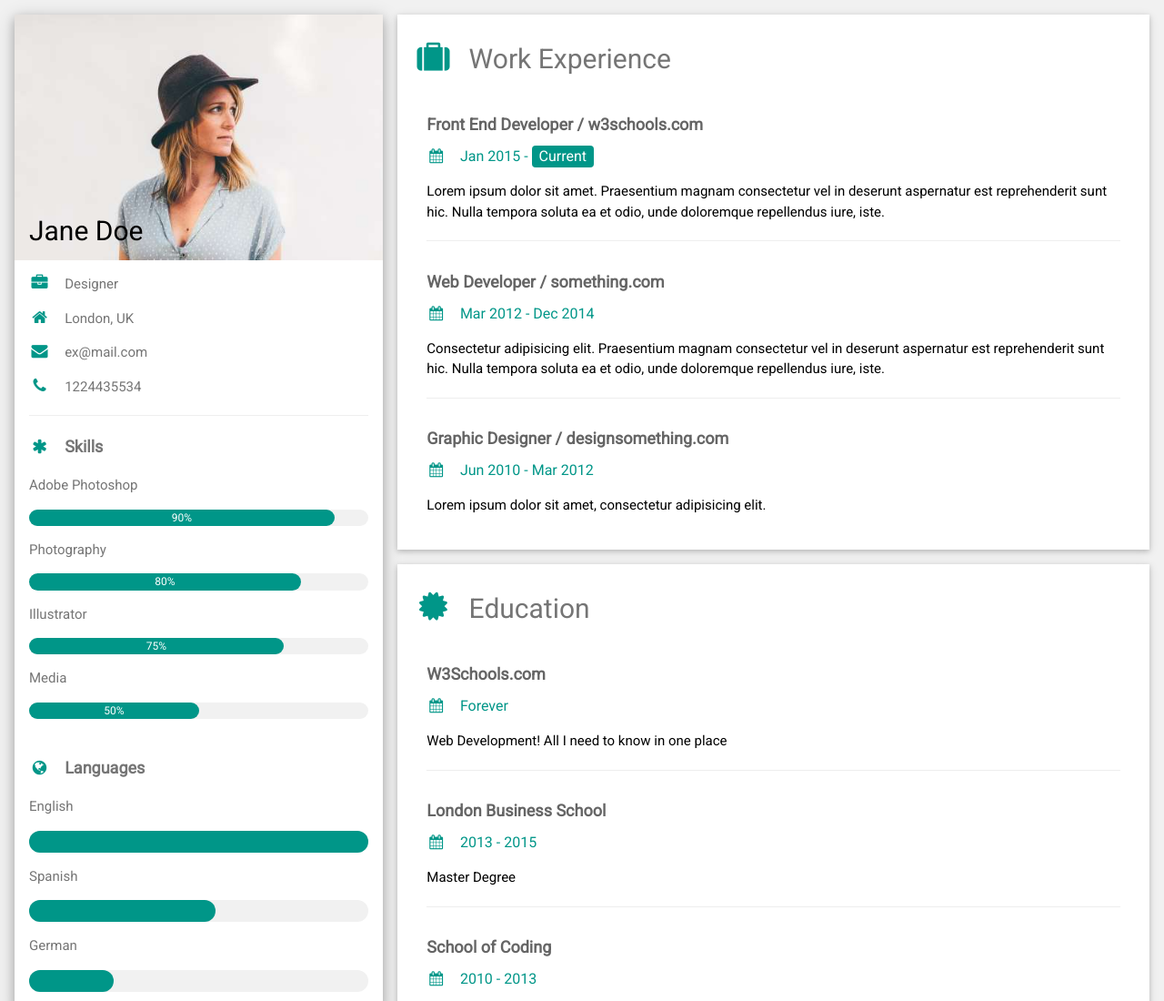
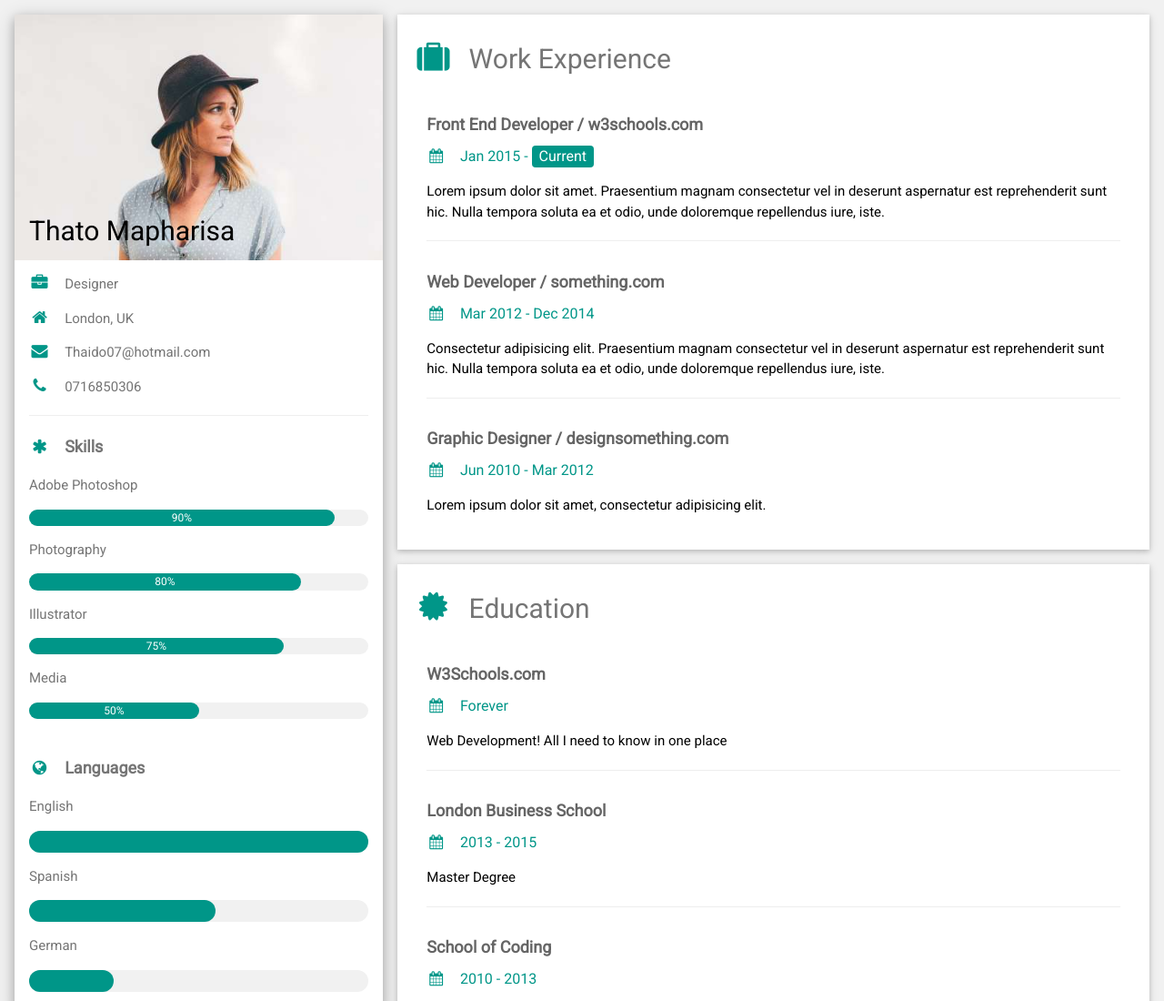
Before and after one commit to abelfrizer/first-assessment, a plain HTML site: page index.html in a window 1280 px wide. Shown: the top 1100 px of the page at 91% size. Drawn offline with nearby package versions, Linux system fonts and the light colour scheme.

Commit message:
Update index.html
Updated my profile on the resume

```diff
--- a/index.html
+++ b/index.html
@@ -3,7 +3,7 @@
 
 <head>
   <meta http-equiv="Content-Type" content="text/html; charset=UTF-8">
-  <title>FirstName Surname's Resume</title>
+  <title>Thato Mapharisa's Resume</title>
 
   <meta charset="UTF-8">
   <meta name="viewport" content="width=device-width, initial-scale=1">
@@ -40,14 +40,14 @@
           <div class="w3-display-container">
             <img src="./assets/avatar_hat.jpg" style="width:100%" alt="Avatar">
             <div class="w3-display-bottomleft w3-container w3-text-black">
-              <h2>Jane Doe</h2>
+              <h2>Thato Mapharisa</h2>
             </div>
           </div>
           <div class="w3-container">
             <p><i class="fa fa-briefcase fa-fw w3-margin-right w3-large w3-text-teal"></i>Designer</p>
             <p><i class="fa fa-home fa-fw w3-margin-right w3-large w3-text-teal"></i>London, UK</p>
-            <p><i class="fa fa-envelope fa-fw w3-margin-right w3-large w3-text-teal"></i>ex@mail.com</p>
-            <p><i class="fa fa-phone fa-fw w3-margin-right w3-large w3-text-teal"></i>1224435534</p>
+            <p><i class="fa fa-envelope fa-fw w3-margin-right w3-large w3-text-teal"></i>Thaido07@hotmail.com</p>
+            <p><i class="fa fa-phone fa-fw w3-margin-right w3-large w3-text-teal"></i>0716850306</p>
             <hr>
 
             <p class="w3-large"><b><i class="fa fa-asterisk fa-fw w3-margin-right w3-text-teal"></i>Skills</b></p>
```
